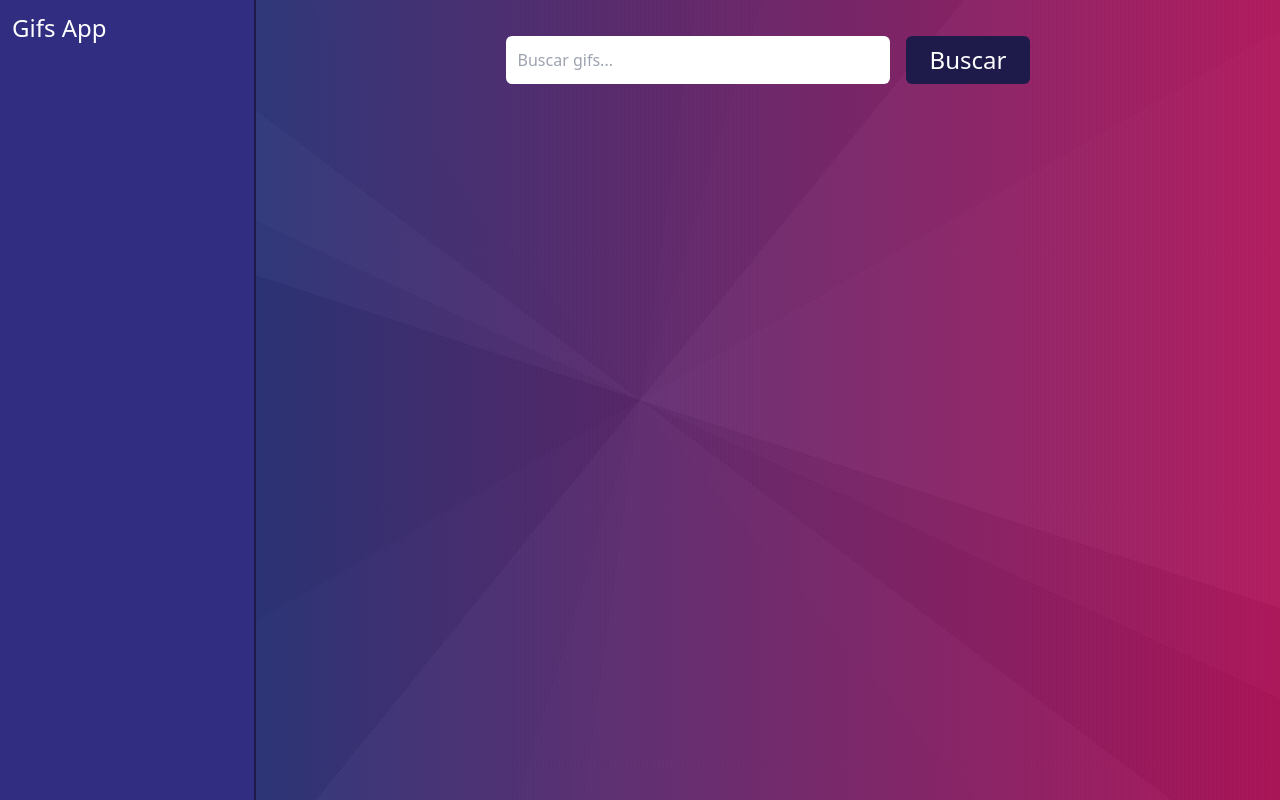
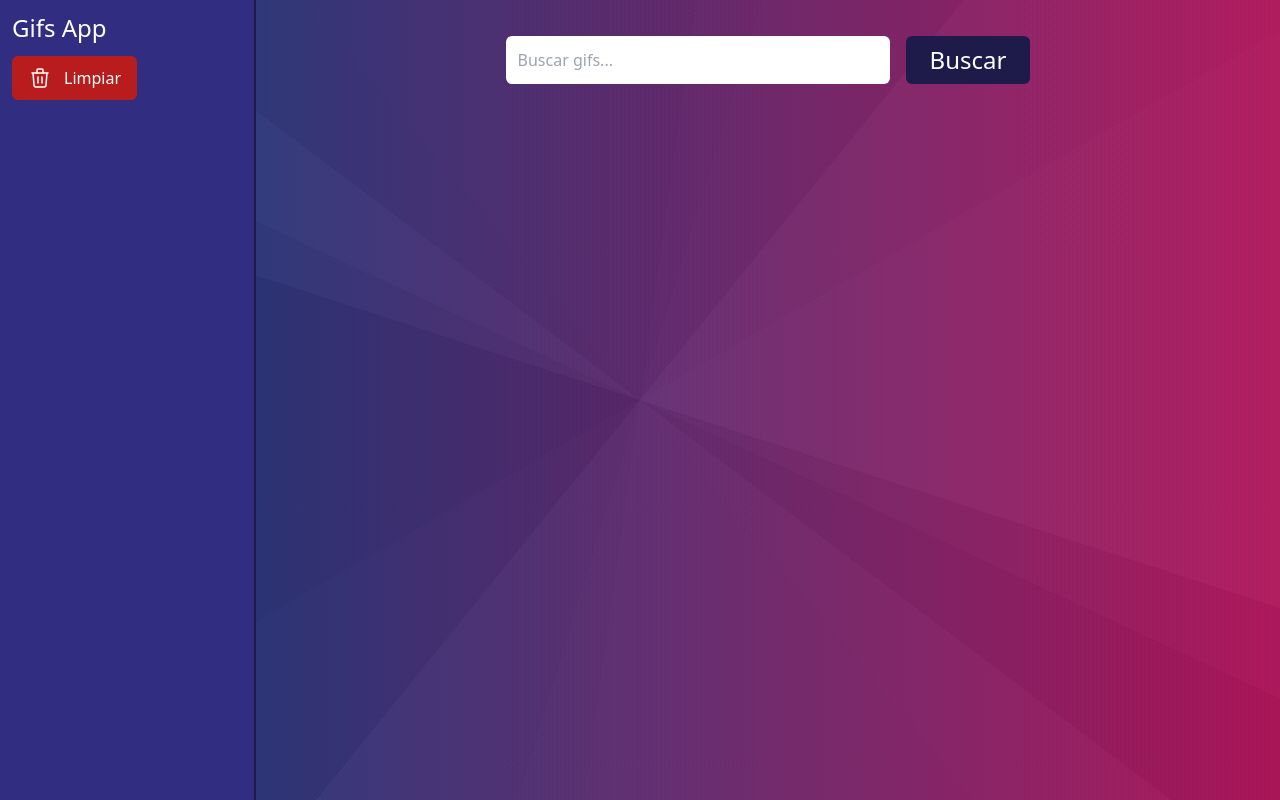
Before and after one commit to iam-leo/gifs-app, an Angular app: page / in a window 1280 px wide. Built offline with nearby package versions, Linux system fonts and the light colour scheme.

Commit message:
add: clear history button

```diff
--- a/src/app/gifs/services/gifs.service.ts
+++ b/src/app/gifs/services/gifs.service.ts
@@ -68,4 +68,12 @@ export class GifsService {
         this.gifList = resp.data;
       });
   }
+
+  public clearHistory(): void {
+    // Limpiamos el array
+    this._tagsHistory = [];
+
+    //Guardamos el array vacío en el localstorage
+    this.saveLocalStorage();
+  }
 }
--- a/src/app/shared/components/sidebar/sidebar.component.html
+++ b/src/app/shared/components/sidebar/sidebar.component.html
@@ -1,5 +1,13 @@
 <div class="w-64 h-screen p-3 bg-indigo-900 border-r-2 border-indigo-950">
     <h3 class="text-2xl text-white">Gifs App</h3>
+    <div class="flex items-center w-full mt-3">
+        <button
+            class="flex items-center justify-center px-4 py-2.5 text-white bg-red-700 rounded-md gap-x-3 hover:bg-red-800"
+            (click)="clearHistory()">
+            <img src="assets/trash.svg" alt="icono de bote de basura">
+            Limpiar
+        </button>
+    </div>
 
     <!-- History -->
 
--- a/src/app/shared/components/sidebar/sidebar.component.ts
+++ b/src/app/shared/components/sidebar/sidebar.component.ts
@@ -16,4 +16,8 @@ export class SidebarComponent {
   searchTag(tag: string): void {
     this._gifsService.searchTag(tag);
   }
+
+  clearHistory(): void {
+    this._gifsService.clearHistory();
+  }
 }
```
Also changed, not shown: src/assets/trash.svg (added).
